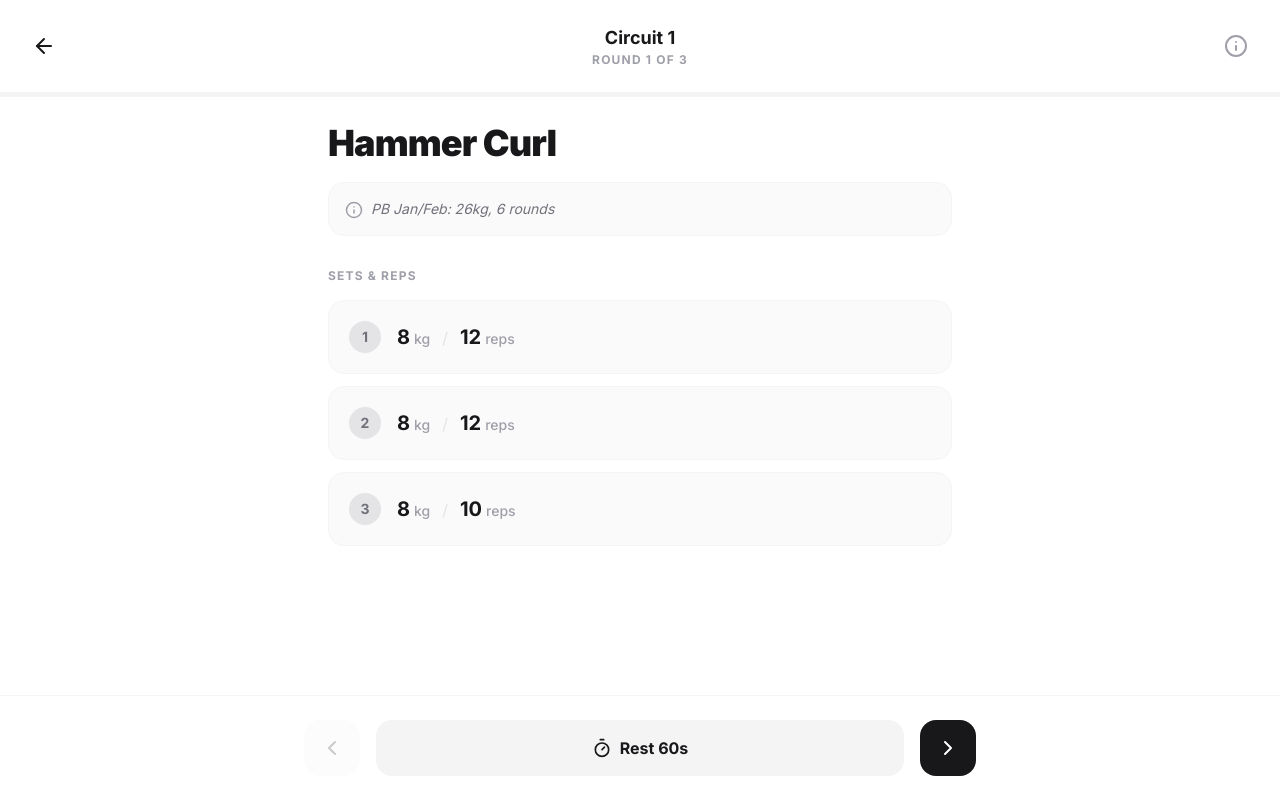
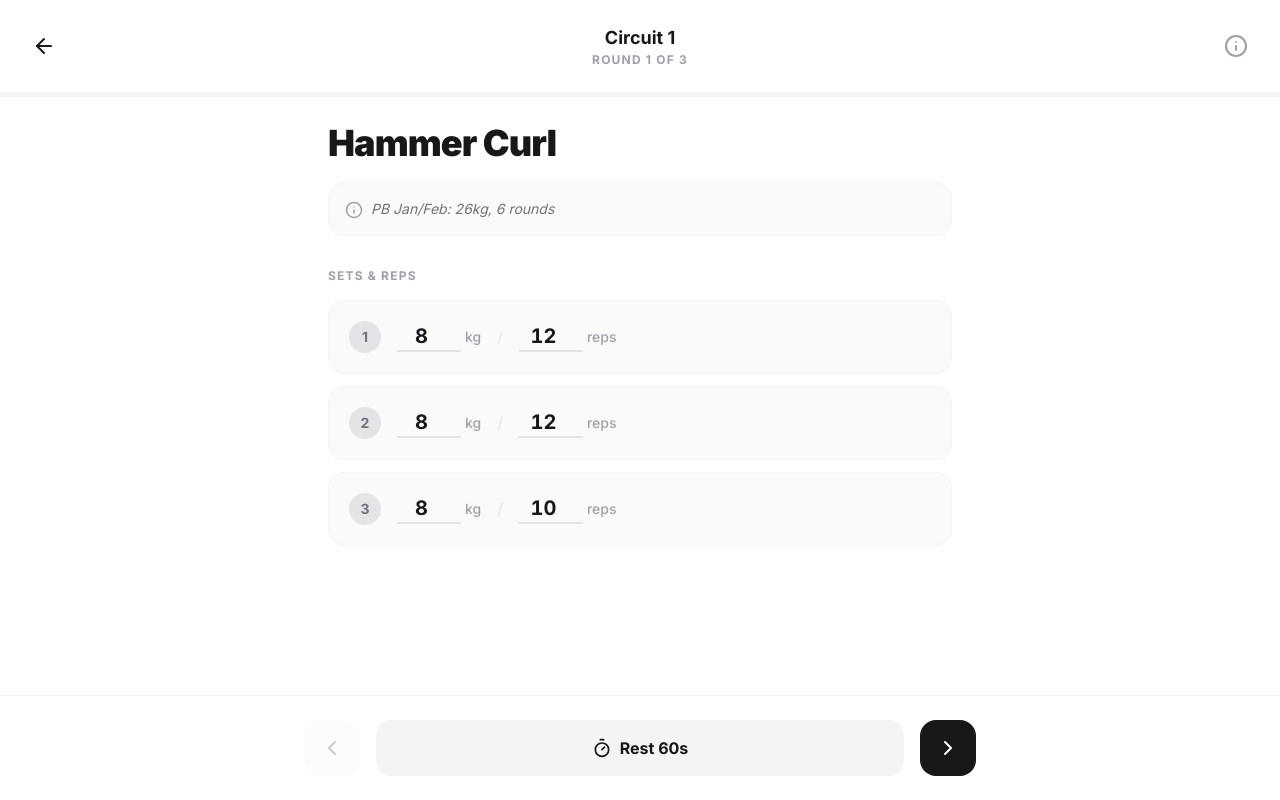
Before and after one commit to davidabdel/peplift, a React (Vite) app: page / in a window 1280 px wide. Both pictures are taken after a click on the element 333 px from the left and 371 px from the top of the page. Built offline with nearby package versions, Linux system fonts and the light colour scheme.

Commit message:
Allow editing weight and reps for every exercise with persistence

```diff
--- a/src/App.tsx
+++ b/src/App.tsx
@@ -20,6 +20,10 @@ import {
 import { WORKOUT_DATA, Circuit, Exercise, Set } from './constants';
 
 export default function App() {
+  const [allCircuits, setAllCircuits] = useState<Circuit[]>(() => {
+    const saved = localStorage.getItem('peplift_workouts');
+    return saved ? JSON.parse(saved) : WORKOUT_DATA;
+  });
   const [activeCircuit, setActiveCircuit] = useState<Circuit | null>(null);
   const [currentExerciseIndex, setCurrentExerciseIndex] = useState(0);
   const [currentRound, setCurrentRound] = useState(1);
@@ -27,9 +31,14 @@ export default function App() {
   const [completedSets, setCompletedSets] = useState<Record<string, boolean>>({});
   const [restTime, setRestTime] = useState(0);
   const [isResting, setIsResting] = useState(false);
-  const [showFullPlan, setShowFullPlan] = useState<Circuit | null>(null);
+  const [showFullPlan, setShowFullPlan] = useState<number | null>(null); // Index of the circuit
   const [showExerciseList, setShowExerciseList] = useState(false);
   const [workoutComplete, setWorkoutComplete] = useState(false);
+
+  // Persistence
+  useEffect(() => {
+    localStorage.setItem('peplift_workouts', JSON.stringify(allCircuits));
+  }, [allCircuits]);
 
   // Timer logic
   useEffect(() => {
@@ -45,13 +54,51 @@ export default function App() {
   }, [isResting, restTime]);
 
   const startWorkout = (circuit: Circuit) => {
-    setActiveCircuit(circuit);
+    setActiveCircuit(JSON.parse(JSON.stringify(circuit)));
     setWorkoutStarted(true);
     setCurrentExerciseIndex(0);
     setCurrentRound(1);
     setCompletedSets({});
     setWorkoutComplete(false);
     setShowExerciseList(false);
+  };
+
+  const updateSet = (exerciseIndex: number, setIndex: number, field: 'weight' | 'reps', value: number) => {
+    if (!activeCircuit) return;
+
+    // Update active circuit
+    const newActive = { ...activeCircuit };
+    const newExercises = [...newActive.exercises];
+    const newSets = [...newExercises[exerciseIndex].sets];
+    newSets[setIndex] = { ...newSets[setIndex], [field]: value };
+    newExercises[exerciseIndex] = { ...newExercises[exerciseIndex], sets: newSets };
+    newActive.exercises = newExercises;
+    setActiveCircuit(newActive);
+
+    // Also update the source plan in allCircuits
+    setAllCircuits(prev => {
+      const index = prev.findIndex(c => c.name === activeCircuit.name);
+      if (index === -1) return prev;
+      const next = [...prev];
+      next[index] = JSON.parse(JSON.stringify(newActive)); // Sync current state back to plan
+      return next;
+    });
+  };
+
+  const updatePlanSet = (circuitIndex: number, exerciseIndex: number, setIndex: number, field: 'weight' | 'reps', value: number) => {
+    setAllCircuits(prev => {
+      const next = [...prev];
+      const circuit = { ...next[circuitIndex] };
+      const exercises = [...circuit.exercises];
+      const exercise = { ...exercises[exerciseIndex] };
+      const sets = [...exercise.sets];
+      sets[setIndex] = { ...sets[setIndex], [field]: value };
+      exercise.sets = sets;
+      exercises[exerciseIndex] = exercise;
+      circuit.exercises = exercises;
+      next[circuitIndex] = circuit;
+      return next;
+    });
   };
 
   const toggleSet = (exerciseIndex: number, setIndex: number) => {
@@ -141,7 +188,7 @@ export default function App() {
         </header>
 
         <main className="max-w-4xl mx-auto grid gap-6 md:grid-cols-3">
-          {WORKOUT_DATA.map((circuit, idx) => (
+          {allCircuits.map((circuit, idx) => (
             <motion.div
               key={circuit.name}
               initial={{ y: 20, opacity: 0 }}
@@ -159,7 +206,7 @@ export default function App() {
                   <button
                     onClick={(e) => {
                       e.stopPropagation();
-                      setShowFullPlan(circuit);
+                      setShowFullPlan(idx);
                     }}
                     className="text-xs font-bold bg-zinc-100 hover:bg-zinc-200 px-3 py-1 rounded-full text-zinc-600 uppercase tracking-widest transition-colors"
                   >
@@ -205,7 +252,7 @@ export default function App() {
 
         {/* Full Plan Modal */}
         <AnimatePresence>
-          {showFullPlan && (
+          {showFullPlan !== null && (
             <motion.div
               initial={{ opacity: 0 }}
               animate={{ opacity: 1 }}
@@ -221,20 +268,39 @@ export default function App() {
                 onClick={(e) => e.stopPropagation()}
               >
                 <div className="p-6 border-b border-zinc-100 flex justify-between items-center">
-                  <h2 className="text-2xl font-bold text-zinc-900">{showFullPlan.name} Overview</h2>
+                  <h2 className="text-2xl font-bold text-zinc-900">{allCircuits[showFullPlan].name} Overview</h2>
                   <button onClick={() => setShowFullPlan(null)} className="text-zinc-400 hover:text-zinc-900 transition-colors">
                     Close
                   </button>
                 </div>
-                <div className="p-6 overflow-y-auto space-y-4">
-                  {showFullPlan.exercises.map((ex, i) => (
-                    <div key={ex.name} className="flex items-center gap-4 p-3 bg-zinc-50 rounded-xl border border-zinc-100">
-                      <span className="text-zinc-300 font-mono text-xs">{String(i + 1).padStart(2, '0')}</span>
-                      <div className="flex-grow">
+                <div className="p-6 overflow-y-auto space-y-6">
+                  {allCircuits[showFullPlan].exercises.map((ex, exIdx) => (
+                    <div key={ex.name} className="space-y-3">
+                      <div className="flex items-center gap-4">
+                        <span className="text-zinc-300 font-mono text-xs">{String(exIdx + 1).padStart(2, '0')}</span>
                         <h4 className="font-bold text-zinc-900">{ex.name}</h4>
-                        <p className="text-xs text-zinc-500">
-                          {ex.sets.length} sets • {ex.sets[0].weight}kg x {ex.sets[0].reps} reps
-                        </p>
+                      </div>
+                      <div className="grid grid-cols-1 gap-2 ml-8">
+                        {ex.sets.map((set, sIdx) => (
+                          <div key={sIdx} className="flex items-center gap-2 bg-zinc-50 p-2 rounded-lg border border-zinc-100 text-xs text-zinc-600">
+                            <span className="w-4">S{sIdx + 1}</span>
+                            <input
+                              type="number"
+                              value={set.weight}
+                              onChange={(e) => updatePlanSet(showFullPlan!, exIdx, sIdx, 'weight', parseFloat(e.target.value) || 0)}
+                              className="w-12 bg-white border border-zinc-200 rounded px-1 font-bold text-zinc-900"
+                            />
+                            <span>kg</span>
+                            <span className="mx-1">×</span>
+                            <input
+                              type="number"
+                              value={set.reps}
+                              onChange={(e) => updatePlanSet(showFullPlan!, exIdx, sIdx, 'reps', parseInt(e.target.value) || 0)}
+                              className="w-12 bg-white border border-zinc-200 rounded px-1 font-bold text-zinc-900"
+                            />
+                            <span>reps</span>
+                          </div>
+                        ))}
                       </div>
                     </div>
                   ))}
@@ -242,7 +308,7 @@ export default function App() {
                 <div className="p-6 border-t border-zinc-100">
                   <button
                     onClick={() => {
-                      startWorkout(showFullPlan);
+                      startWorkout(allCircuits[showFullPlan!]);
                       setShowFullPlan(null);
                     }}
                     className="w-full bg-zinc-900 text-white font-bold py-3 rounded-xl hover:bg-zinc-800 transition-colors"
@@ -366,12 +432,27 @@ export default function App() {
                       }`}>
                         {sIdx + 1}
                       </div>
-                      <div>
-                        <span className="text-xl font-bold">{set.weight}</span>
-                        <span className="text-zinc-400 ml-1 text-sm font-medium">kg</span>
+                      <div className="flex items-center gap-1" onClick={(e) => e.stopPropagation()}>
+                        <div className="relative flex items-center">
+                          <input
+                            type="number"
+                            step="0.5"
+                            value={set.weight}
+                            onChange={(e) => updateSet(currentExerciseIndex, sIdx, 'weight', parseFloat(e.target.value) || 0)}
+                            className="w-16 text-xl font-bold bg-transparent border-b-2 border-zinc-200 focus:border-zinc-900 outline-none text-center tabular-nums"
+                          />
+                          <span className="text-zinc-400 ml-1 text-sm font-medium">kg</span>
+                        </div>
                         <span className="mx-3 text-zinc-200">/</span>
-                        <span className="text-xl font-bold">{set.reps}</span>
-                        <span className="text-zinc-400 ml-1 text-sm font-medium">reps</span>
+                        <div className="relative flex items-center">
+                          <input
+                            type="number"
+                            value={set.reps}
+                            onChange={(e) => updateSet(currentExerciseIndex, sIdx, 'reps', parseInt(e.target.value) || 0)}
+                            className="w-16 text-xl font-bold bg-transparent border-b-2 border-zinc-200 focus:border-zinc-900 outline-none text-center tabular-nums"
+                          />
+                          <span className="text-zinc-400 ml-1 text-sm font-medium">reps</span>
+                        </div>
                       </div>
                     </div>
                     {isCompleted && <CheckCircle2 className="text-emerald-500" size={24} />}
```
